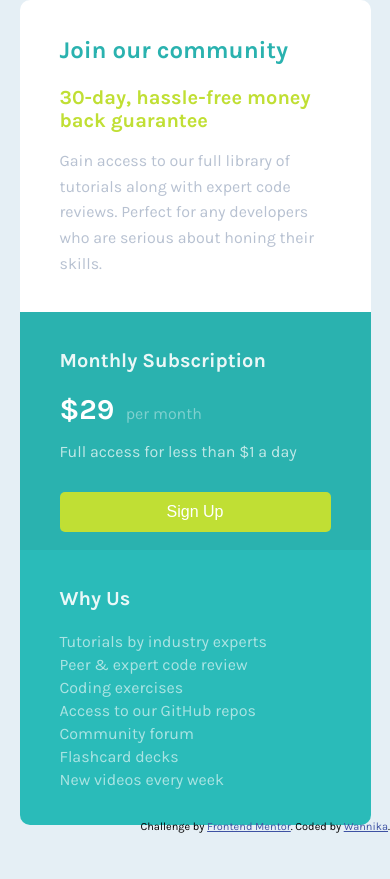
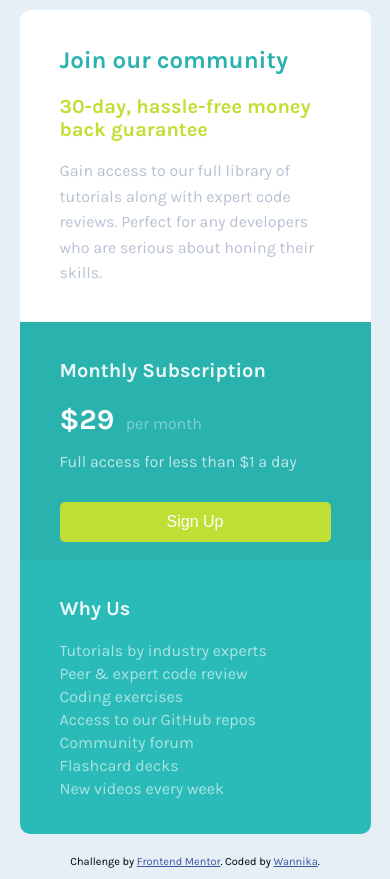
Before and after one commit to Wannika123/fem-single-price-grid-component, a plain HTML site: page index.html in a window 390 px wide. Before the commit the page ends 844 px from the top, so only its background shows below. Drawn offline with Linux system fonts and the light colour scheme; a web font is replaced by a local one.

Commit message:
fix mobile layout

```diff
--- a/styles.css
+++ b/styles.css
@@ -1,5 +1,3 @@
-@import url('https://fonts.google.com/specimen/Karla');
-
 * {
     box-sizing: border-box;
 }
@@ -10,15 +8,16 @@ body {
     font-family: 'Karla';
 }
 
+main {
+    display: flex;
+    justify-content: center;
+    align-items: center;
+    min-height: 100vh;
+}
+
 .grid-container {
-    position: absolute;
-    right: 0;
-    left: 0;
-    top: 0;
-    bottom: 0;
-    margin: auto;
     width: 41rem;
-    height: 32rem;
+
     display: grid;
     grid-template-columns: 50% 50%;
 }
@@ -32,9 +31,9 @@ body {
 
 @media (max-width: 28rem) {
     .grid-container {
-        position: relative;
         grid-template-columns: unset;
         width: 90%;
+        height: unset;
     }
     .intro {
         grid-column: unset;
@@ -124,12 +123,6 @@ li {
     opacity: 0.6;
 }
 
-footer {
-    position: absolute;
-    right: 0;
-    bottom: 0;
-}
-
 .attribution {
     font-size: 11px;
     text-align: center;
```
